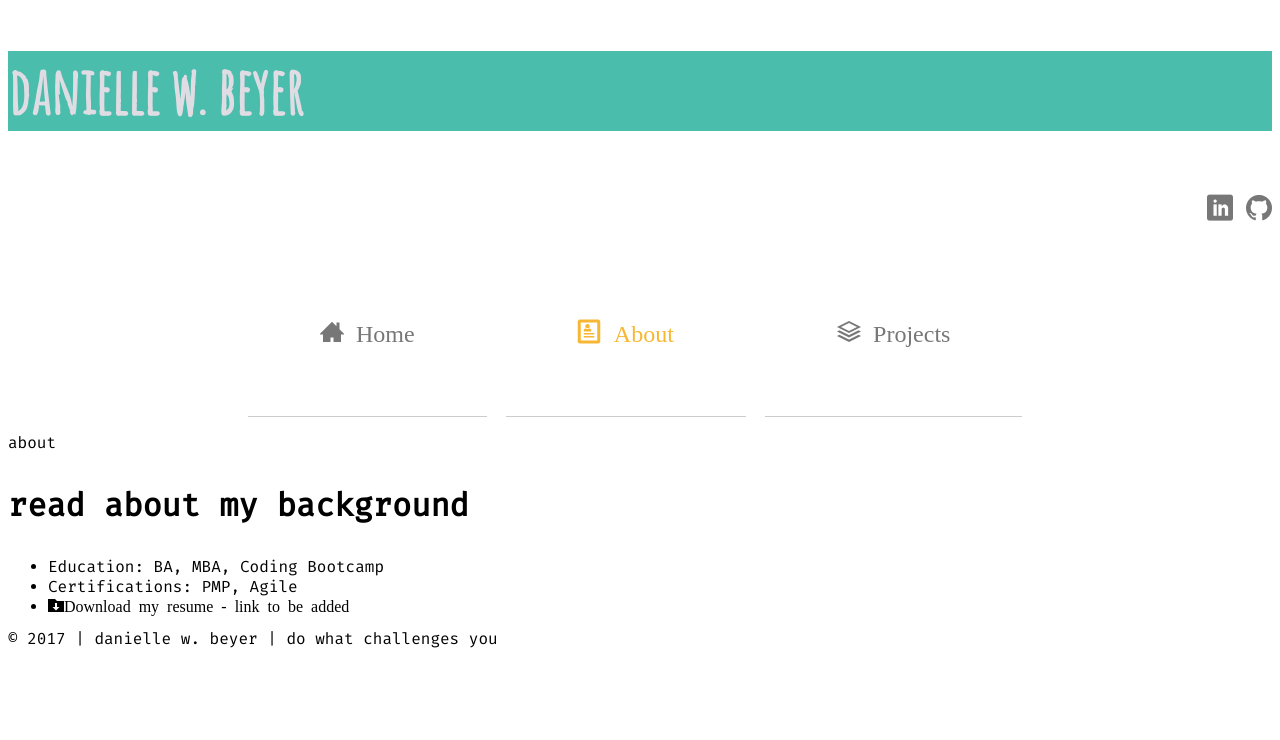
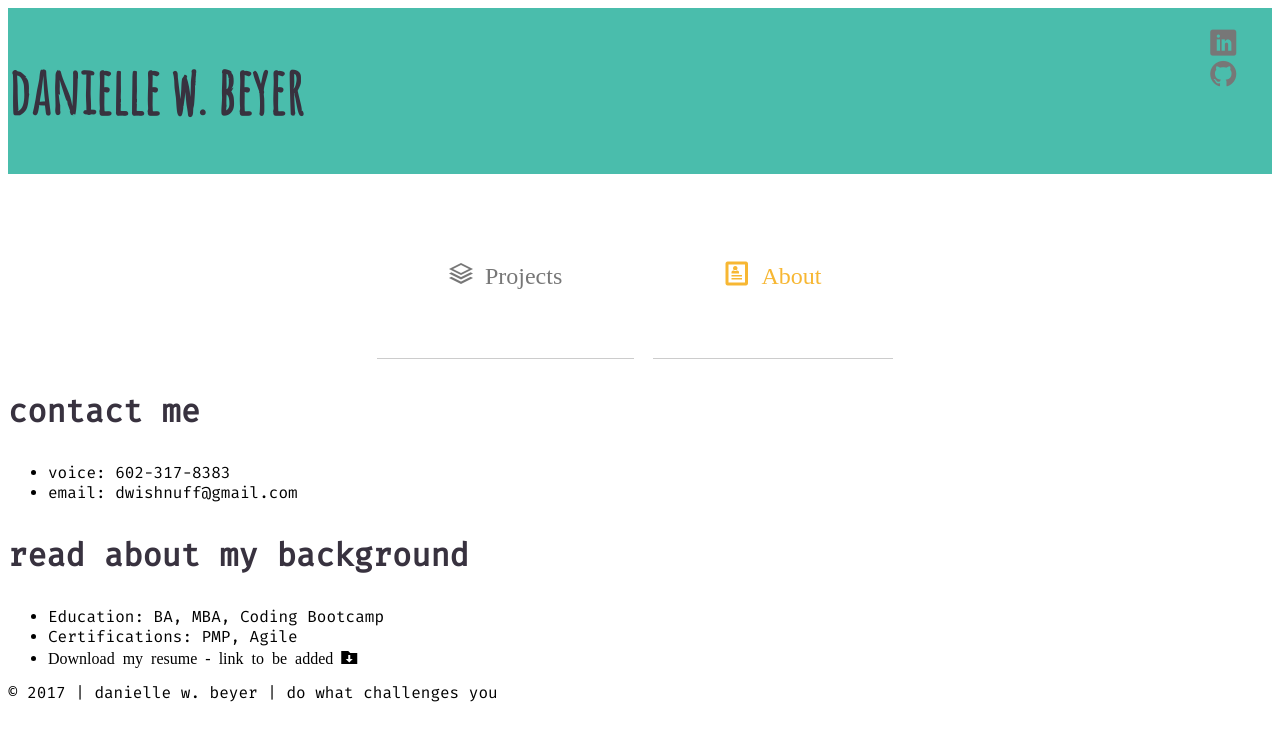
Before and after one commit to dwishnuff/301N-Portfolio, a plain HTML site: page index.html in a window 1280 px wide. Both pictures are taken after a click on the item "About". Drawn offline with nearby package versions, Linux system fonts and the light colour scheme; files whose address does not match are found by name; a web font is replaced by a local one.

Commit message:
changed nav items, updated css flexbox

```diff
--- a/Scripts/portfolio.js
+++ b/Scripts/portfolio.js
@@ -18,7 +18,7 @@ Project.prototype.getTechnologies = function () {
 
 //clone template and fill template
 Project.prototype.toHtml = function() {
-  // var $newProject = $('article.template').clone();
+
   //handlebars template:
   var templateFiller = Handlebars.compile($('#projects-template').html());
 
@@ -27,21 +27,7 @@ this.publishStatus =  ` (${this.daysAgo} days ago)`;
 
   var filledTemplate =templateFiller (this);
   return filledTemplate;
-  // $newProject.removeClass('template');
-  //
-  // $newProject.attr('data-category', this.techUsed);
-  //
-  // $newProject.find("header h1 a").text(this.title).attr("href", this.link);
-  // $newProject.find(".projInfo time").text(this.publishedOn);
-  // $newProject.find(".tech").text($newProject.find(".tech").text()+this.techUsed);
-  // $newProject.find(".projSummary img").html(this.image);
-  // $newProject.find(".projSummary p").html(this.summary);
-  //
-  // // Display the date as a relative number of 'days ago'
-  // $newProject.find('.daysAgo').text('(' + parseInt((new Date() - new Date(this.publishedOn))/60/60/24/1000) + ' days ago)');
-  // $newProject.append('<hr>');
-  //
-  // return $newProject;
+
 }
 
 //sort array of sample projects by date
@@ -54,5 +40,5 @@ sampleProjects.forEach(function(projectObject) {
 });
 
 projects.forEach(function(projectSample) {
-  $('#projSection').append(projectSample.toHtml());
+  $('#projectsContainer').append(projectSample.toHtml());
 });
--- a/Styles/base.css
+++ b/Styles/base.css
@@ -30,6 +30,12 @@ body {
   font-size: 100%;
 }
 
+.standard {
+  font-family: 'Fira Mono', monospace;
+  line-height: 1.25em;
+  font-size: 100%;
+}
+
 hr {
   background-color: #FC4A1A;
   color: #FC4A1A;
@@ -37,7 +43,7 @@ hr {
 
 .titleBlock {
   background: #4ABDAC;
-  color: #DFDCE3;
+  color: ##38323f;
   font-family: 'Amatic SC', cursive;
   font-size: 4em;
   display: inline-block;
@@ -72,6 +78,7 @@ a:active {
 h1  {
   font-size: 2em;
   line-height: 1.25em;
+  color: #38323f;
 }
 
 h2  {
@@ -102,3 +109,4 @@ font-family: 'Amatic SC', cursive;*/
   #eea309 one shade darker gold
 #F7B733 gold rgb 247, 183, 51
 #DFDCE3 grey rgb 223, 220, 227
+#38323f dark grey rgb(56,50,63)
--- a/Styles/desktop.css
+++ b/Styles/desktop.css
@@ -33,3 +33,23 @@ h4  {
   font-size: 1.125em;
   line-height: 1.2222em;
 }
+
+.headerBlock {
+  display: flex;
+  flex-direction: row;
+  background: #4ABDAC;
+  width: 100%;
+
+}
+
+
+
+/*----images in grid:----*/
+#projectsContainer {
+  display: flex;
+  flex-wrap: wrap;
+}
+
+#projectsContainer>article {
+  max-width: 30%;
+}
--- a/Styles/icons.css
+++ b/Styles/icons.css
@@ -33,7 +33,7 @@
 .icon-stack:before {
   content: "\e92e";
 }
-.icon-folder-download:before {
+.icon-folder-download:after {
   content: "\e933";
 }
 .icon-menu:before {
--- a/Styles/modules.css
+++ b/Styles/modules.css
@@ -7,6 +7,7 @@
 .icon-menu {
   font-size: 2em;
   float: right;
+  color: #38323f;
 }
 i
 .main-nav {
--- a/index.html
+++ b/index.html
@@ -35,18 +35,21 @@
   </head>
   <body>
     <header>
-      <h1 class=titleBlock> danielle w. beyer</h1>
+      <div class="headerBlock">
+      <h1 class="titleBlock"> danielle w. beyer</h1>
       <h2 class="social">
         <a href="https://www.linkedin.com/in/dwbeyer/" class="icon-linkedin">  </a>
         <a href="https://github.com/dwishnuff" class="icon-github"> </a>
       </h2>
+    </div>
       <nav class="main-nav">
         <span class="icon icon-menu"></span>
 
         <ul>
-          <li class="tab" data-content="projSection"><a href="#" class="icon-home3"> Home</a></li>
+          <li class="tab" data-content="projSection"><a href="#" class="icon-stack"> Projects</a></li>
+          <!-- <li class="tab" data-content="projSection"><a href="#" class="icon-home3"> Home</a></li> -->
           <li class="tab" data-content="about"><a href="#" class="icon-profile"> About</a></li>
-          <li class="tab" data-content="projects"><a href="#" class="icon-stack"> Projects</a></li>
+
         </ul>
       </nav>
     </header>
@@ -56,32 +59,30 @@
           <select id="tech-filter">
             <option value="">-- Filter by Technology --</option>
           </select>
+          <div id="projectsContainer">
           </div>
-        <!-- <article class="template" data-category="cat">
-        <header>
-        <h1><a>Title</a></h1>
-        <div class="projInfo">
-        <p class =publishInfo><time pubdate datetime="2000-01-01"></time> <span class=daysAgo></span></p>
-        <p class=tech></p>
         </div>
-    </header>
-    <section class="projSummary">
-    <img>Picture goes here</img>
-    <p>Summary</p>
-  </section>
-  <a href="#" class="read-on">More &rarr;</a>
-</article> -->
+
       </section>
       <section id="about" class="tab-content">
         <header>
-    about
+          <!-- about -->
         </header>
         <section>
+
+          <h1>contact me</h1>
+          <ul>
+            <li>voice: 602-317-8383</li>
+            <li>email: dwishnuff@gmail.com</li>
+          </ul>
+
           <h1>read about my background</h1>
           <ul>
             <li>Education: BA, MBA, Coding Bootcamp</li>
             <li>Certifications: PMP, Agile</li>
-      <li class="icon-folder-download">Download my resume - link to be added</li>
+            <li class="icon-folder-download standard"> Download my resume - link to be added </li>
+          </ul>
+
           </section>
         </main>
         <footer>
```
Also changed, not shown: scripts/projectView.js (+0 -41 lines). Lines whose indentation alone changed are shown as unchanged.
